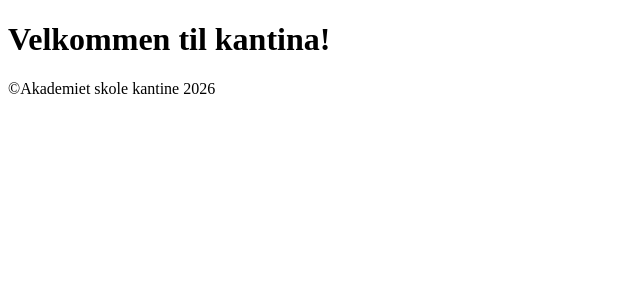
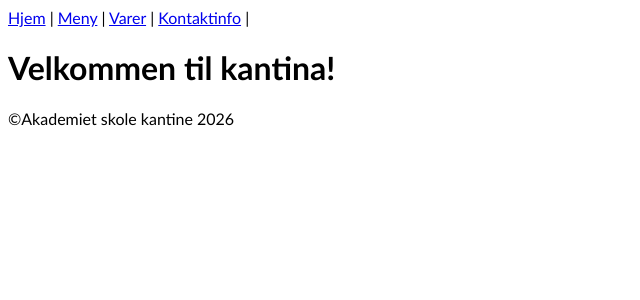
Before and after one commit to andreasalstedt-jpg/Kantine, a Flask app: page / in a window 1280 px wide. Shown: the top 300 px of the page, without its empty margins (0-640 px from the left). Run offline with Flask 3, Linux system fonts and the light colour scheme.

Commit message:
lagd all dataen som skal prosseseres i varer, og lagd css til siden varer

```diff
--- a/app.py
+++ b/app.py
@@ -1,10 +1,23 @@
 from flask import Flask, render_template
+from data import varer
 
 app = Flask(__name__)
 
 @app.route('/')
 def hjem():
-    return render_template("base.html")
+    return render_template("index.html")
+
+@app.route('/meny')
+def meny():
+    return render_template("meny.html")
+
+@app.route('/varer')
+def vis_varer():
+    return render_template("varer.html", liste = varer)
+
+@app.route('/kontaktinfo')
+def kontakt():
+    return render_template("kontakt.html")
 
 
 if __name__ == "__main__":
--- /dev/null
+++ b/data.py
@@ -0,0 +1,31 @@
+varer =[
+    {"navn": "Monster",       "pris": "40kr", "bilde": "https://bilder.ngdata.no/5060751216070/kmh/large.jpg"},
+    {"navn": "iskaffe",        "pris": "35kr", "bilde": "https://bilder.ngdata.no/7038010003820/meny/large.jpg"},
+    {"navn": "Te",            "pris": "30kr", "bilde": "https://www.twinings.no/download.ashx?galleryrequest=image,/content/images/products/,F12002-earl-grey-25p.jpg,600,400,,,true,true,false,false"},
+    {"navn": "Cola",          "pris": "28kr", "bilde": "https://engrosnett.no/image/kalde-drikker/mineralvann/5108675-5108675.jpg?v=639263683640030000"},
+    {"navn": "Farris",        "pris": "27kr", "bilde": "https://farris.no/wp-content/uploads/2026/06/farris-frus.jpg"},
+    {"navn": "Appelsinjuice", "pris": "32kr", "bilde": "https://www.lunsj.no/25668-large_default/raa-appelsinjuice-kaldpresset-1l-synnove.jpg"},
+    {"navn": "Eplejuice",     "pris": "32kr", "bilde": "https://images.matinfo.no/images/large/202307071056027770_809.jpg"},
+    {"navn": "Vann",          "pris": "20kr", "bilde": "https://bilder.ngdata.no/7044610874876/meny/large.jpg"},
+    {"navn": "Melk",          "pris": "25kr", "bilde": "https://www.skolelyst.no/_next/image?url=%2F_next%2Fstatic%2Fmedia%2F198.33-o4gugh_me8.png&w=3840&q=75"},
+    {"navn": "Smoothie",     "pris": "25kr", "bilde": "https://bilder.ngdata.no/7040518520334/meny/large.jpg"},
+
+
+    {"navn": "Kanelboller",  "pris": "40kr", "bilde": "https://bilder.ngdata.no/7041614003332/kmh/large.jpg"},
+    {"navn": "Skolebrød",   "pris": "40kr", "bilde": "https://images.matinfo.no/images/large/201712181319370299_07072047920071.jpg"},
+    {"navn": "Wienerbrød",  "pris": "42kr", "bilde": "https://www.mesterbakeren.no/wp-content/uploads/importedmedia/2025/03/7029161128067_main.jpg"},
+    {"navn": "Croissant",   "pris": "36kr", "bilde": "https://www.kinsarvik.no/cdn/shop/files/3115550171_BA100006.jpg?v=1768390174&width=480"},
+    {"navn": "Rundstykke",  "pris": "18kr", "bilde": "https://encrypted-tbn0.gstatic.com/images?q=tbn:ANd9GcRGyb_kNRD9Fv3zLKNpRWh_XtX1axB8YMYMxZNU_iIS092Diz4FICUBoXnT&s=10"},
+    {"navn": "Baguette",    "pris": "30kr", "bilde": "https://www.mesterbakeren.no/wp-content/uploads/importedmedia/2025/03/7029161131272_main.jpg"},
+    {"navn": "Vaffel",      "pris": "35kr", "bilde": "https://encrypted-tbn0.gstatic.com/images?q=tbn:ANd9GcQQh6y3r8CIwWWOnLs9SjMzsfTXNqkEG-DMDPhZj8d3ICPR_QhKzaLfDKw&s=10"},
+    {"navn": "Muffins",     "pris": "34kr", "bilde": "https://images2.europris.no/produkter/vw800/216153/216153_main.webp"},
+    {"navn": "Brownie",     "pris": "38kr", "bilde": "https://foodora.dhmedia.io/image/product-information-management/6797a3bb288832006fd18f59.png?height=480"},
+    {"navn": "Cookie",     "pris": "25kr", "bilde": "https://marutham.no/wp-content/uploads/2024/05/9vFU3I_1716454826_12463_0_0_pck-600x600.jpg"},
+
+
+    {"navn": "Potetgull",      "pris": "32kr", "bilde": "https://bilder.ngdata.no/7050122304343/meny/large.jpg"},
+    {"navn": "Popcorn",        "pris": "28kr", "bilde": "https://images2.europris.no/produkter/vw800/192587/192587_main.webp"},
+    {"navn": "Nøtteblanding",  "pris": "40kr", "bilde": "https://www.sesum.no/_next/image?url=https%3A%2F%2Fglpowwptzbokwtkbsnko.supabase.co%2Fstorage%2Fv1%2Fobject%2Fpublic%2Fproduct-images%2F9249.jpg&w=1920&q=75"},
+    {"navn": "Peanøtter",      "pris": "25kr", "bilde": "https://bilder.ngdata.no/7039317008679/meny/large.jpg"},
+    {"navn": "Sjokoladebar",   "pris": "22kr", "bilde": "https://bilder.ngdata.no/7040110569908/meny/large.jpg"},
+]
--- a/static/style.css
+++ b/static/style.css
@@ -0,0 +1,66 @@
+body {
+  background: white;
+  font-family: "Trebuchet MS", Arial, sans-serif;
+}
+
+
+.meny-tittel {
+  text-align: center;
+  color: #3b2a1a;
+  font-size: 2rem;
+  margin: 30px auto 10px;
+  padding-bottom: 12px;
+  max-width: 500px;
+  border-bottom: 4px dashed #e8833a;
+}
+
+
+.varer-grid {
+  display: grid;
+  grid-template-columns: repeat(auto-fill, minmax(210px, 1fr));
+  gap: 22px;
+  max-width: 1100px;
+  margin: 30px auto;
+  padding: 0 20px;
+}
+
+
+.vare-kort {
+  background: #fffaf3;
+  border: 2px solid #f0e2cc;
+  border-radius: 16px;
+  padding: 16px;
+  text-align: center;
+  transition: transform 0.2s, box-shadow 0.2s, border-color 0.2s;
+}
+
+.vare-kort:hover {
+  transform: translateY(-5px);
+  border-color: #e8833a;
+  box-shadow: 0 8px 18px rgba(0, 0, 0, 0.12);
+}
+
+.vare-kort img {
+  width: 100%;
+  height: 160px;
+  object-fit: contain;
+  margin-bottom: 12px;
+}
+
+.vare-kort h3 {
+  margin: 0 0 10px;
+  font-size: 1.15rem;
+  color: #3b2a1a;
+}
+.vare-kort img {
+  mix-blend-mode: multiply;
+}
+
+.pris {
+  display: inline-block;
+  background: #2e7d32;
+  color: white;
+  font-weight: bold;
+  padding: 5px 16px;
+  border-radius: 20px;
+}
--- a/templates/base.html
+++ b/templates/base.html
@@ -8,7 +8,12 @@
     <link rel="stylesheet" href="../static/bilder.css">
 </head>
 <body>
-    <h1>Velkommen til kantina!</h1>
-    {% block footer %}<footer>©Akademiet skole kantine 2026</footer>{% endblock %}
+    <a href="/">Hjem</a> |
+    <a href="/meny">Meny</a> |
+    <a href="/varer">Varer</a> |
+    <a href="/kontaktinfo">Kontaktinfo</a> |
+
+    {% block content %}{% endblock %}
+    <footer>©Akademiet skole kantine 2026</footer>
 </body>
 </html>
--- a/templates/index.html
+++ b/templates/index.html
@@ -0,0 +1,8 @@
+
+{% extends "base.html" %}
+
+{% block title %}Hjem{% endblock %}
+
+{% block content %}
+    <h1>Velkommen til kantina!</h1>
+{% endblock %}
```
Also changed, not shown: templates/kontakt.html (+7 -0 lines), templates/meny.html (+7 -0 lines), templates/varer.html (+18 -0 lines).
